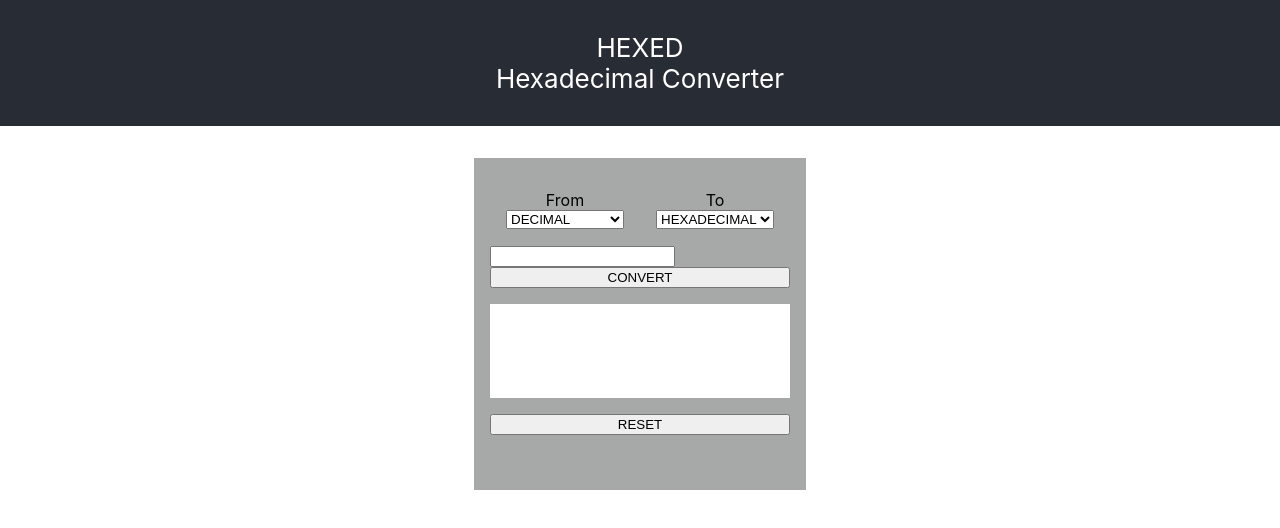
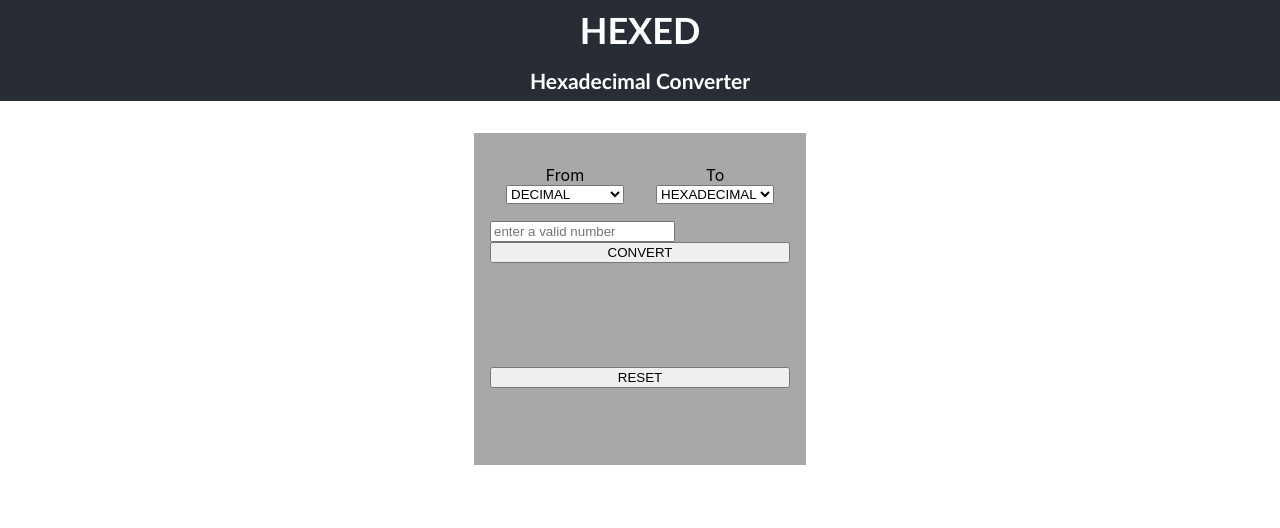
Before and after one commit to mariagus/hexed, a React (Create React App) app: page / in a window 1280 px wide. Shown: the top 528 px of the page. Built offline with nearby package versions, Linux system fonts and the light colour scheme.

Commit message:
Convert hex to decimal

```diff
--- a/src/App.css
+++ b/src/App.css
@@ -8,7 +8,13 @@
   flex-direction: column;
   align-items: center;
   justify-content: center;
-  font-size: calc(10px + 2vmin);
   color: white;
-  padding: 2rem;
+  font-family: "Gill Sans", "Gill Sans MT", Calibri, "Trebuchet MS", sans-serif;
+  font-size: large;
 }
+
+h1,
+h3 {
+  margin: 0;
+  padding: 0.5rem;
+}
--- a/src/App.js
+++ b/src/App.js
@@ -5,9 +5,8 @@ function App() {
   return (
     <div className="App">
       <header className="App-header">
-        HEXED
-        <br />
-        Hexadecimal Converter
+        <h1>HEXED</h1>
+        <h3>Hexadecimal Converter</h3>
       </header>
       <Converter />
     </div>
--- a/src/components/Converter.css
+++ b/src/components/Converter.css
@@ -25,7 +25,7 @@
 }
 
 .resultText {
-  height: 30px;
-  background-color: white;
-  padding: 2rem;
+  font-size: 2rem;
+  height: 40px;
+  font-family: "Segoe UI", Tahoma, Geneva, Verdana, sans-serif;
 }
--- a/src/components/Converter.js
+++ b/src/components/Converter.js
@@ -1,4 +1,4 @@
-import decToHex from "../functions";
+import { decToHex, hexToDec } from "../functions";
 import { useState } from "react";
 import "./Converter.css";
 
@@ -8,7 +8,9 @@ function Converter() {
   const [result, setResult] = useState("");
 
   const handleConvert = () => {
-    return convertFrom === "decimal" ? setResult(decToHex(input)) : null;
+    return convertFrom === "decimal"
+      ? setResult(decToHex(input))
+      : setResult(hexToDec(input));
   };
 
   const handleReset = () => {
@@ -45,6 +47,7 @@ function Converter() {
           id="inputNumber"
           type="textbox"
           value={input}
+          placeholder="enter a valid number"
           onChange={(e) => {
             setInput(e.target.value);
           }}
--- a/src/functions.js
+++ b/src/functions.js
@@ -1,5 +1,7 @@
-export default function decToHex(num) {
-  // if arg isn't a number, return with "Please enter a valid decimal number"
+function decToHex(num) {
+  if (num.match(/\D/g) || !num) {
+    return "Enter a valid number";
+  }
   num = Number(num);
   let result = num;
   const answer = [];
@@ -17,4 +19,20 @@ export default function decToHex(num) {
   return answer.join("");
 }
 
-console.log(decToHex("34221"));
+function hexToDec(num) {
+  if (num.match(/[^a-f|\d]/gi) || !num) {
+    return "Enter a valid number";
+  }
+  const convert = { A: 10, B: 11, C: 12, D: 13, E: 14, F: 15 };
+  let result = num.split("").reverse();
+  result = result.map((el, i) => {
+    if (el.match(/[A-F]/gi)) {
+      el = el.toUpperCase();
+      el = convert[el];
+    }
+    return (el = el * Math.pow(16, i));
+  });
+  return result.reduce((a, b) => a + b);
+}
+
+export { decToHex, hexToDec };
```
Also changed, not shown: 1 other file (tests, documents, lock files or other folders).
